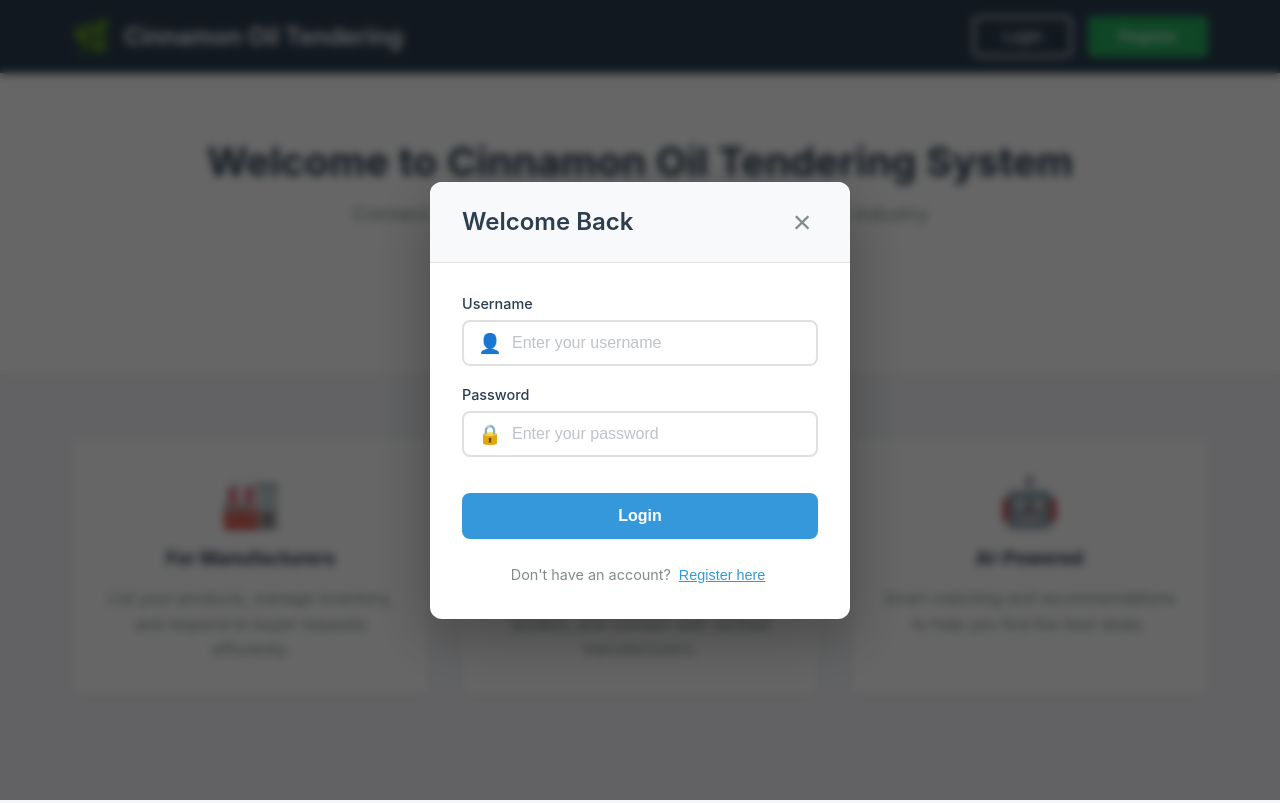
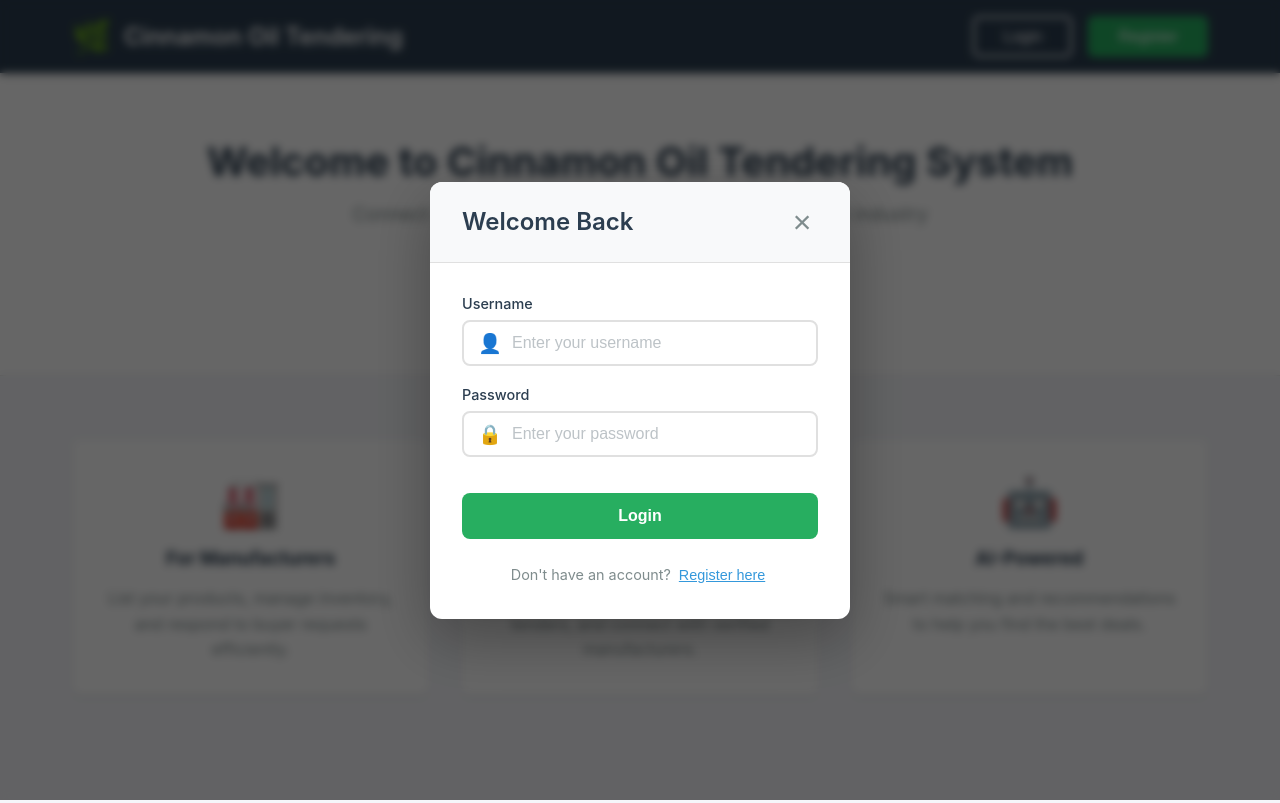
Before and after one commit to navodyayashodani/cinnaTend_frontend, a React (Vite) app in the folder cinna_frontend/: page / in a window 1280 px wide. Both pictures are taken after a click on the button "Login". Built offline with nearby package versions, Linux system fonts and the light colour scheme.

Commit message:
Change login btn color

```diff
--- a/cinna_frontend/src/components/LoginModal.jsx
+++ b/cinna_frontend/src/components/LoginModal.jsx
@@ -293,7 +293,7 @@ const styles = {
   submitBtn: {
     width: '100%',
     padding: '0.875rem',
-    backgroundColor: '#3498db',
+    backgroundColor: '#27ae60',
     color: '#fff',
     border: 'none',
     borderRadius: '8px',
```
